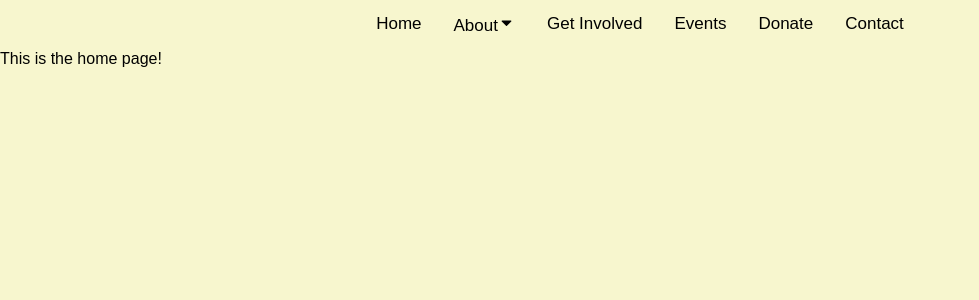
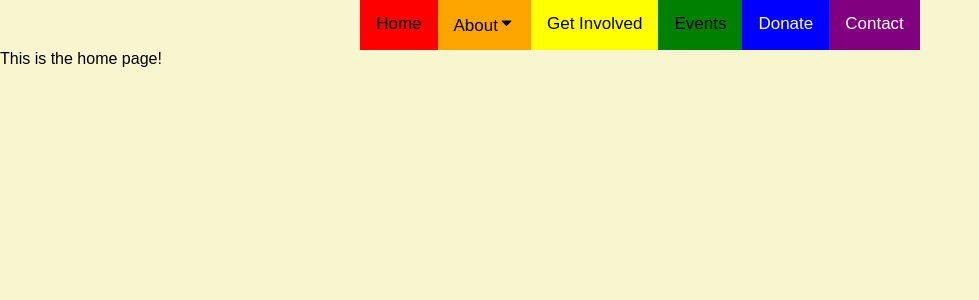
Before and after one commit to Jacobs1986/leitrim-pride, a React (Create React App) app: page / in a window 1280 px wide. Shown: the top 300 px of the page, without its empty margins (0-979 px from the left). Built offline with nearby package versions, Linux system fonts and the light colour scheme; the HTML template or start-up script is replaced by a standard one.

Commit message:
Added background colors for each of the links

```diff
--- a/src/components/navBar/linkStyling.css
+++ b/src/components/navBar/linkStyling.css
@@ -0,0 +1,62 @@
+/* Home link style */
+#homeLink {
+    background-color: red;
+}
+
+#homeLink:hover {
+    background-color: darkred;
+}
+
+/* About btn */
+#aboutBtn {
+    background-color: orange;
+}
+
+#aboutBtn:hover {
+    background-color: darkorange;
+}
+
+/* Get involved Link */
+#getinvolvedLink {
+    background-color: yellow;
+}
+
+#getinvolvedLink:hover {
+    background-color: goldenrod;
+}
+
+/* Events link */
+#eventsLink {
+    background-color: green;
+}
+
+#eventsLink:hover {
+    background-color: darkgreen;
+}
+
+/* Donate Link */
+#donateLink {
+    background-color: blue;
+}
+
+#donateLink:hover {
+    background-color: darkblue;
+}
+
+/* Contact Link */
+#contactLink {
+    background-color: purple;
+}
+
+#contactLink:hover {
+    background-color: rgb(62, 1, 62);
+}
+
+/* Styling for donateLink and contactLink */
+#donateLink, #contactLink {
+    color: white
+}
+
+#donateLink:hover, #contactLink:hover {
+    color: lightgray
+}
--- a/src/components/navBar/navBar.js
+++ b/src/components/navBar/navBar.js
@@ -23,10 +23,10 @@ export default function NavBar() {
             {/* Navigation bar */}
             <div className="topNav" id="myTopNav">
                 {/* Home page Link */}
-                <a href="/">Home</a>
+                <a href="/" id="homeLink">Home</a>
                 {/* About Dropdown */}
                 <div className="dropdown">
-                    <button className="dropbtn">About
+                    <button className="dropbtn" id="aboutBtn">About
                         <FaCaretDown />
                     </button>
                     {/* Dropdown content */}
@@ -38,13 +38,13 @@ export default function NavBar() {
                     </div>
                 </div>
                 {/* Get Involved Link */}
-                <a href="/getinvolved">Get Involved</a>
+                <a href="/getinvolved" id="getinvolvedLink">Get Involved</a>
                 {/* Events Link */}
-                <a href="/events">Events</a>
+                <a href="/events" id="eventsLink">Events</a>
                 {/* Donate Link */}
-                <a href="/donate">Donate</a>
+                <a href="/donate" id="donateLink">Donate</a>
                 {/* Contact */}
-                <a href="/contact">Contact</a>
+                <a href="/contact" id="contactLink">Contact</a>
             </div>
         </div>
     );
```
